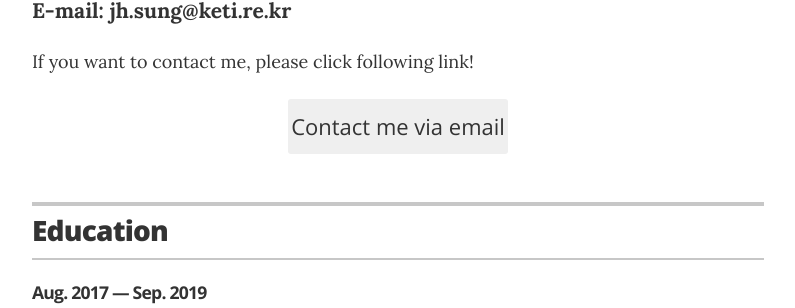
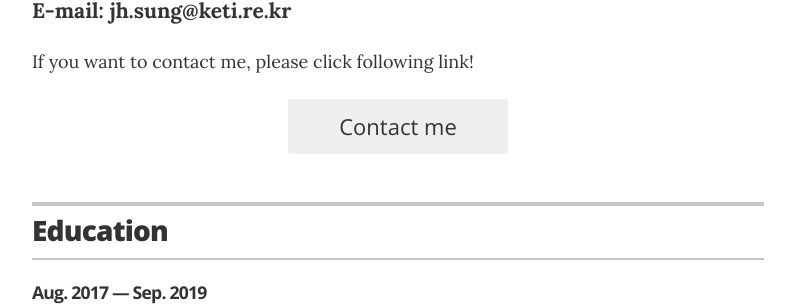
Before and after one commit to friendlyvillain/digital_cv, a Jekyll site: the page built from index.html, in a window 1280 px wide and 900 px high. Shown: the part 378-686 px from the top of the window, without its empty margins (242-1037 px from the left). Built offline with Jekyll 4.4.1, drawn with Linux system fonts in a browser that asks for light colours.

Commit message:
minor rev

```diff
--- a/_layouts/resume.html
+++ b/_layouts/resume.html
@@ -40,7 +40,7 @@
         </div>
 
         {% if site.resume_looking_for_work == 'yes' %}
-        <a href="mailto:{{ site.resume_contact_email }}" class="contact-button no-print" itemprop="email">Contact me via email</a>
+        <a href="mailto:{{ site.resume_contact_email }}" class="contact-button no-print" itemprop="email">Contact me</a>
         {% elsif site.resume_looking_for_work == 'no' %}
         <a class="contact-button not-looking no-print">I'm not looking for work right now.</a>
         {% else %}
```
